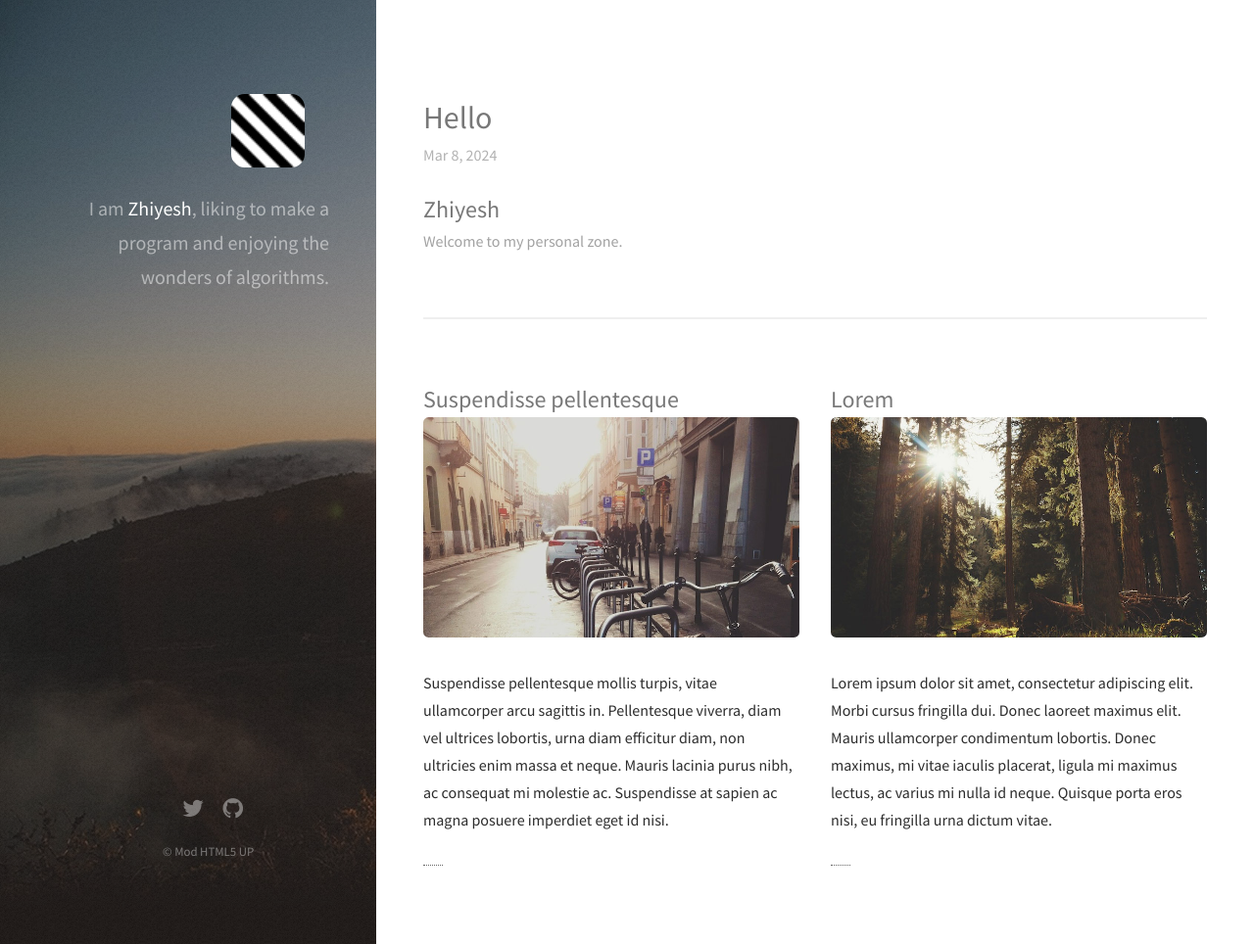
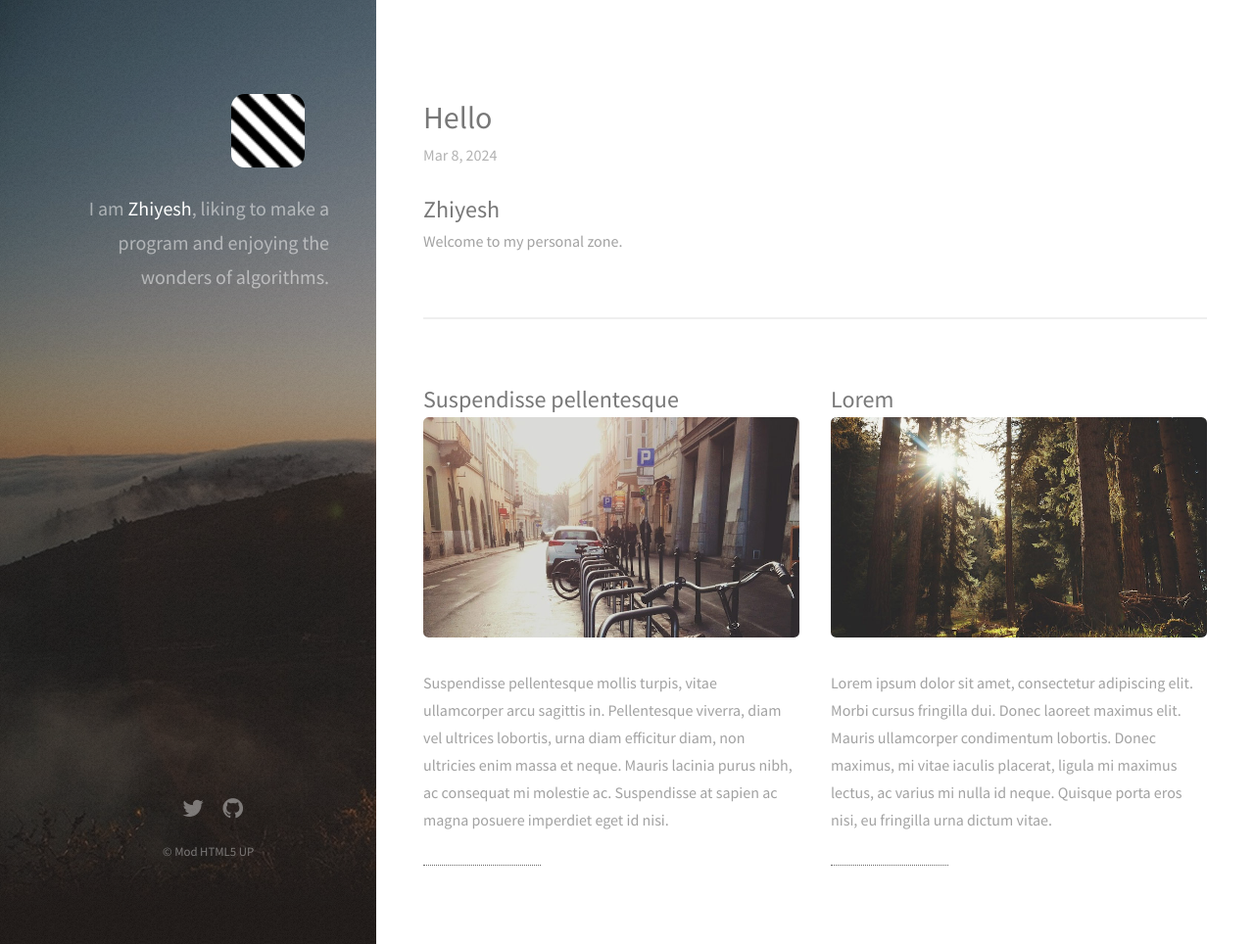
Before and after one commit to Zhiyelah/zhiyelah.github.io, a Jekyll site: the page built from index.html, in a window 1280 px wide and 964 px high. Shown: the whole window at 98% size. Built offline with Jekyll 4.4.1, drawn with Linux system fonts in a browser that asks for light colours; nearby versions of some CDN libraries.

Commit message:
Update index.html

```diff
--- a/index.html
+++ b/index.html
@@ -23,13 +23,13 @@ layout: default
             <h2><a href="{{ post.url }}">{{ post.title }}</a></h2>
           </header>
           <section>
-            <a href="{{ post.url }}">{{ post.excerpt }}</a>
+            <a1 href="{{ post.url }}">{{ post.excerpt }}</a1>
           </section>
           <footer>
             <ul class="actions">
               <li class="editor-link"><a href="cloudcannon:collections/{{ post.path }}" class="button"><strong>&#9998;</strong> Edit post</a></li>
             </ul>
-            <hr style="height: 1px; width: 20px; border: none; border-top: 1px dotted #656565;" />
+            <hr style="height: 1px; width: 120px; border: none; border-top: 1px dotted #656565;" text-align="center"/>
           </footer>
         </article>
       {% endfor %}
```
